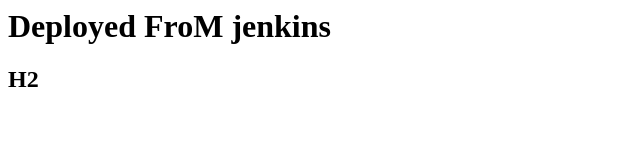
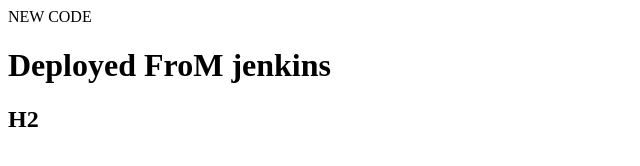
Before and after one commit to pavan1284/httpd, a plain HTML site: page index.html in a window 1280 px wide. Shown: the whole page, without its empty margins (0-640 px from the left). Drawn offline with Linux system fonts and the light colour scheme.

Commit message:
NEW CODE

```diff
--- a/index.html
+++ b/index.html
@@ -1,5 +1,6 @@
 <html>
 	<title>jenkins</title>
+	<body> NEW CODE </>
 	<h1> Deployed FroM jenkins </h1>
 	<h2> H2 </h2>
 
```
